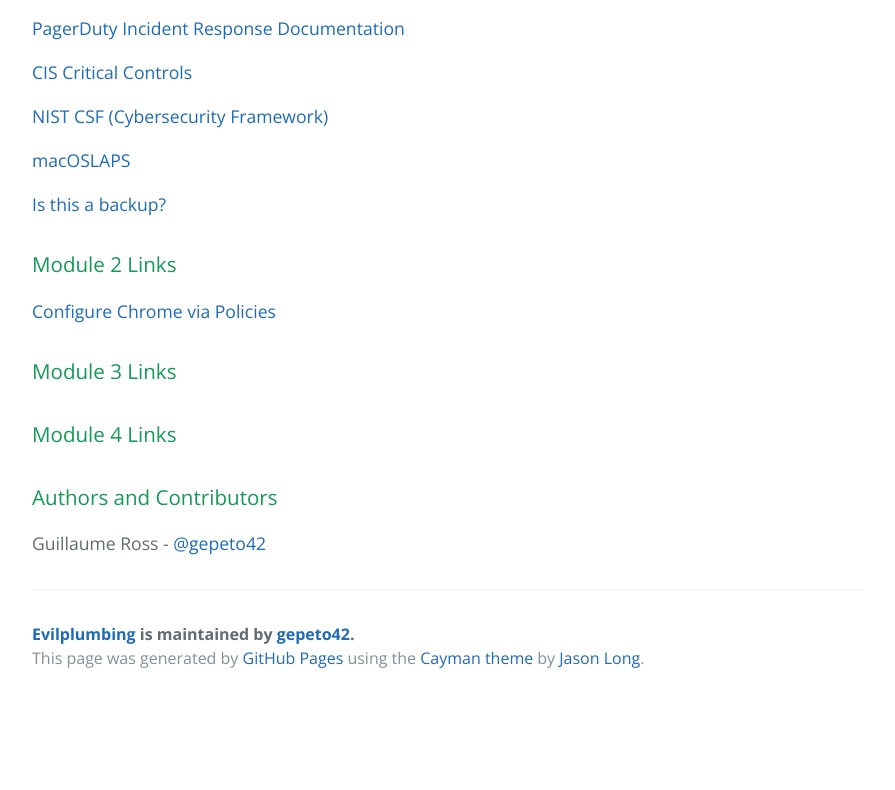
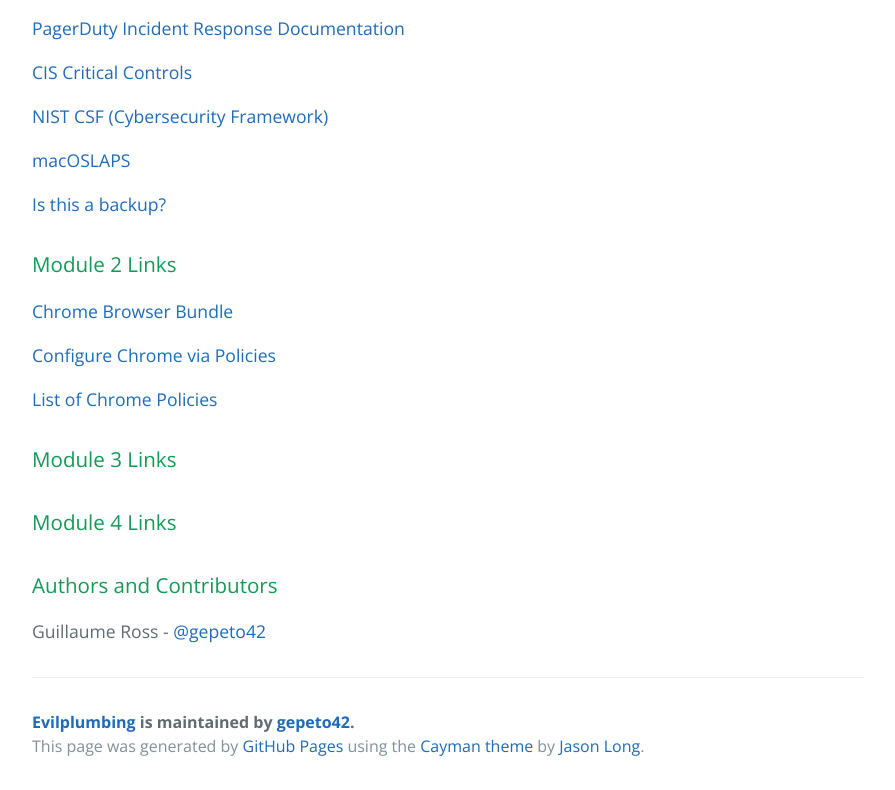
Before and after one commit to GuillaumeRoss/evilplumbing, a plain HTML site: page index.html in a window 1280 px wide. Shown: the part 1014-1804 px from the top of the page, without its empty margins (192-1087 px from the left). Before the commit the page ends 1716 px from the top, so only its background shows below. Drawn offline with nearby package versions, Linux system fonts and the light colour scheme.

Commit message:
Links Links Links
All day long

```diff
--- a/index.html
+++ b/index.html
@@ -63,8 +63,12 @@
 
 
 <h3>Module 2 Links</h3>
+<p><a href="http://chrome.com/enterprise/#download">Chrome Browser Bundle</a></p>
+<p><a href="http://www.chromium.org/administrators/configuring-policy-for-extensions">Configure Chrome via Policies</a></p>
+<p><a href="https://www.chromium.org/administrators/policy-list-3">List of Chrome Policies</a></p>
 
-<p><a href="http://www.chromium.org/administrators/configuring-policy-for-extensions">Configure Chrome via Policies</a></p>
+
+
 
 <h3>Module 3 Links</h3>
 <h3>Module 4 Links</h3>
```
